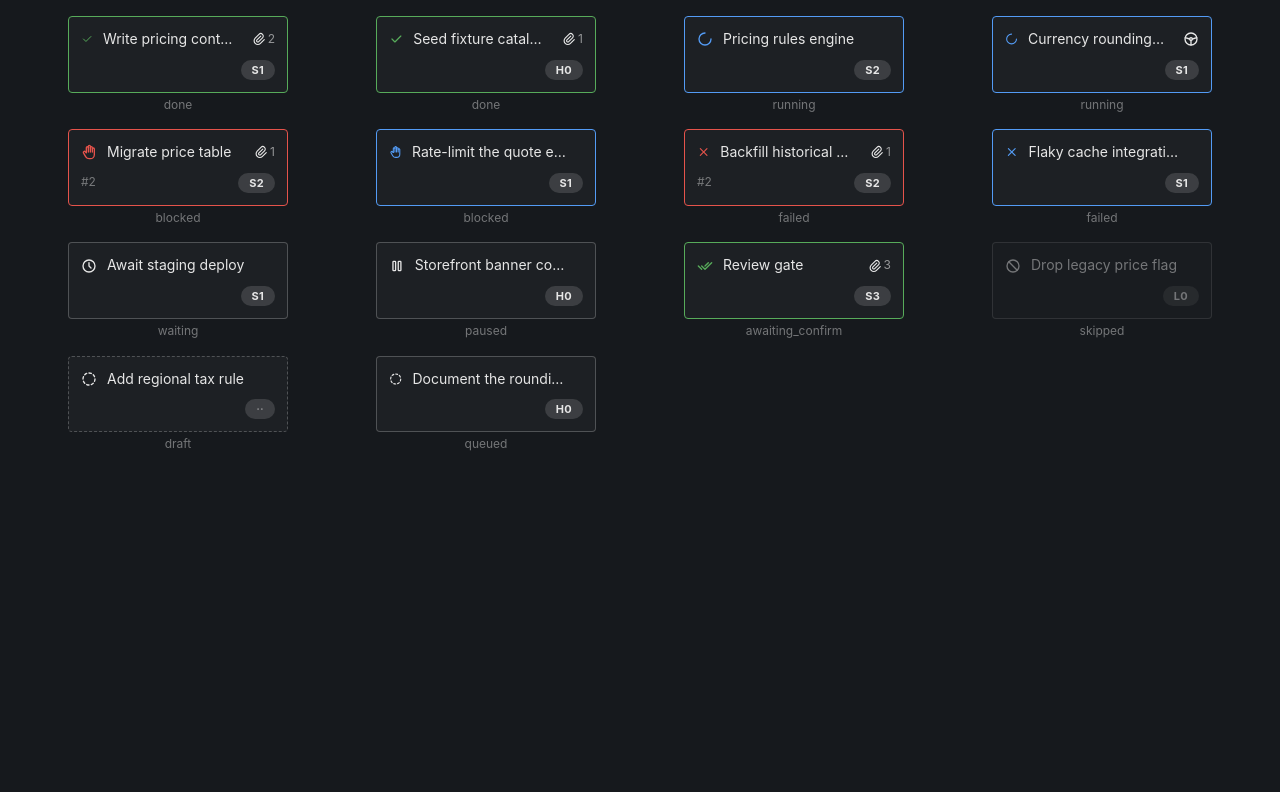
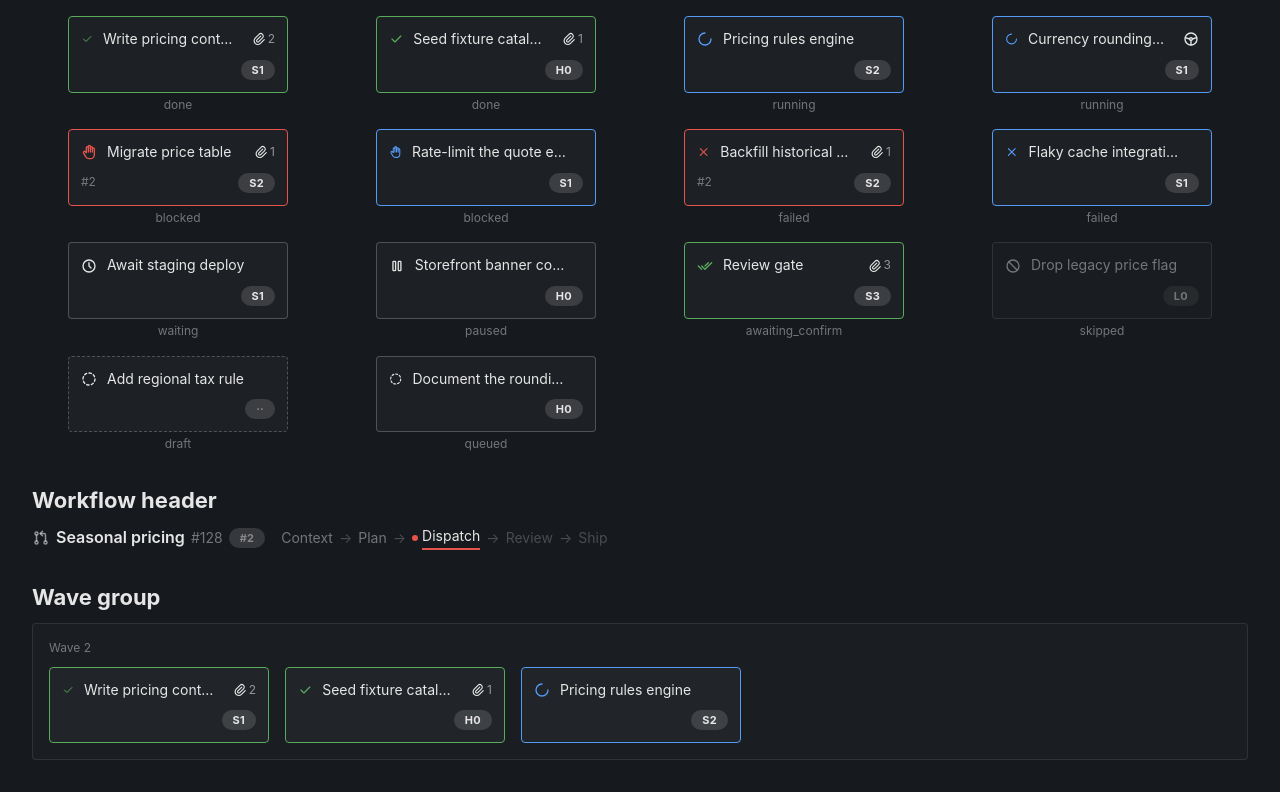
Before and after one commit to clayton-duarte/cpd, a React (Vite) app: page / in a window 1280 px wide. Shown: the part 563-1355 px from the top of the page. Before the commit the page ends 1048 px from the top, so only its background shows below. Built offline with nearby package versions, Linux system fonts and the light colour scheme.

Commit message:
feat(header): workflow header flow strip and wave group box (A2-3)

```diff
--- a/src/App.tsx
+++ b/src/App.tsx
@@ -2,6 +2,8 @@ import { useState } from 'react';
 import { Button, Group, SimpleGrid, Stack, Text, Title } from '@mantine/core';
 import { JobCard } from './components/JobCard';
 import { LeadCard } from './components/LeadCard';
+import { WorkflowHeader } from './components/WorkflowHeader';
+import { WaveGroup } from './components/WaveGroup';
 import { sampleData } from './fixtures/sample';
 import { TOKENS, w } from './theme';
 
@@ -94,6 +96,20 @@ function App() {
           ))}
         </SimpleGrid>
       </Stack>
+
+      <Stack gap="xs">
+        <Title order={3}>Workflow header</Title>
+        <WorkflowHeader workflow={sampleData.workflows[0]} />
+      </Stack>
+
+      <Stack gap="xs">
+        <Title order={3}>Wave group</Title>
+        <WaveGroup label="Wave 2">
+          {sampleData.jobs.slice(0, 3).map((job) => (
+            <JobCard key={job.id} job={job} colorDisabled={colorDisabled} />
+          ))}
+        </WaveGroup>
+      </Stack>
     </Stack>
   );
 }
--- /dev/null
+++ b/src/components/WaveGroup.tsx
@@ -0,0 +1,32 @@
+import type { ReactNode } from 'react';
+import { Box, Group, Stack, Text } from '@mantine/core';
+import { w } from '../theme';
+
+export interface WaveGroupProps {
+  label: string;
+  children: ReactNode;
+}
+
+/** Purely presentational box grouping jobs in the same dependency wave. */
+export function WaveGroup({ label, children }: WaveGroupProps) {
+  return (
+    <Box
+      style={{
+        border: `1px solid rgba(230,230,230,.10)`,
+        borderRadius: 'var(--mantine-radius-sm)',
+        backgroundColor: 'rgba(230,230,230,.02)',
+        padding: 'var(--mantine-spacing-md)',
+        display: 'inline-block',
+      }}
+    >
+      <Stack gap="xs">
+        <Text size="xs" c={w(0.45)}>
+          {label}
+        </Text>
+        <Group gap="md" wrap="nowrap" align="flex-start">
+          {children}
+        </Group>
+      </Stack>
+    </Box>
+  );
+}
--- /dev/null
+++ b/src/components/WorkflowHeader.tsx
@@ -0,0 +1,76 @@
+import { Badge, Group, Text } from '@mantine/core';
+import { IconGitPullRequest } from '@tabler/icons-react';
+import type { Workflow } from '../model/types';
+import { FLOW_ORDER, flowLabel } from '../model/derive';
+import { TOKENS, w } from '../theme';
+
+const OWNER_COLOR: Record<Workflow['owner'], string> = {
+  you: TOKENS.red,
+  agents: TOKENS.blue,
+  neutral: TOKENS.white,
+};
+
+export function WorkflowHeader({ workflow }: { workflow: Workflow }) {
+  const current = flowLabel(workflow.phase);
+  const currentIndex = FLOW_ORDER.indexOf(current);
+  const ownerColor = OWNER_COLOR[workflow.owner];
+
+  return (
+    <Group gap="md" wrap="nowrap">
+      <Group gap={6} wrap="nowrap">
+        <IconGitPullRequest size={18} color={w(0.6)} />
+        <Text fw={600}>{workflow.title}</Text>
+        {workflow.pr != null && (
+          <Text size="sm" c={w(0.45)}>
+            #{workflow.pr}
+          </Text>
+        )}
+        {workflow.attempt >= 2 && (
+          <Badge color="dark" variant="light" c={w(0.45)}>
+            #{workflow.attempt}
+          </Badge>
+        )}
+      </Group>
+
+      <Group gap={6} wrap="nowrap">
+        {FLOW_ORDER.map((label, i) => {
+          const isCurrent = i === currentIndex;
+          const opacity = i < currentIndex ? 0.45 : i > currentIndex ? 0.25 : 1;
+          return (
+            <Group key={label} gap={6} wrap="nowrap">
+              {i > 0 && (
+                <Text size="sm" c={w(0.25)}>
+                  →
+                </Text>
+              )}
+              <Group gap={4} wrap="nowrap" data-testid={isCurrent ? 'flow-label-current' : undefined}>
+                {isCurrent && (
+                  <span
+                    style={{
+                      display: 'inline-block',
+                      width: 6,
+                      height: 6,
+                      borderRadius: '50%',
+                      backgroundColor: ownerColor,
+                    }}
+                  />
+                )}
+                <Text
+                  size="sm"
+                  c={w(opacity)}
+                  style={
+                    isCurrent
+                      ? { borderBottom: `2px solid ${ownerColor}`, paddingBottom: 2 }
+                      : undefined
+                  }
+                >
+                  {label}
+                </Text>
+              </Group>
+            </Group>
+          );
+        })}
+      </Group>
+    </Group>
+  );
+}
--- a/vite.config.ts
+++ b/vite.config.ts
@@ -1,6 +1,11 @@
+/// <reference types="vitest/config" />
 import { defineConfig } from 'vite';
 import react from '@vitejs/plugin-react';
 
 export default defineConfig({
   plugins: [react()],
+  test: {
+    environment: 'jsdom',
+    setupFiles: ['./src/test-setup.ts'],
+  },
 });
```
Also changed, not shown: package.json (+11 -8 lines), src/test-setup.ts (added, +19 -0 lines), 2 other files (tests, documents, lock files or other folders).
